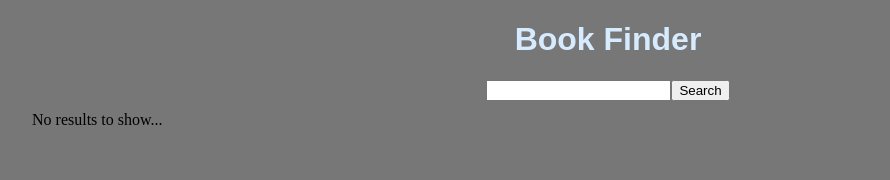
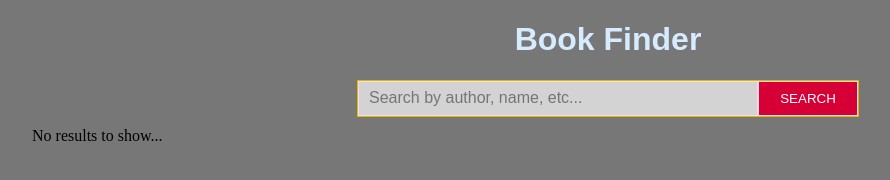
Before and after one commit to j-weigle/book-finder, a React app: page / in a window 1280 px wide. Shown: the whole page, without its empty margins (32-922 px from the left). Built offline with nearby package versions, Linux system fonts and the light colour scheme.

Commit message:
Search bar styling done, placeholder added

```diff
--- a/src/index.js
+++ b/src/index.js
@@ -142,8 +142,11 @@ class Books extends React.Component {
 class Search extends React.Component {
   render () {
     return(
-      <div className="search-area">
+      <div className="search">
         <input
+          type="text"
+          value={this.props.query}
+          placeholder="Search by author, name, etc..."
           onChange={this.props.onChange}
           onKeyPress={pressed => {
             if (pressed.key === 'Enter') {
@@ -151,7 +154,7 @@ class Search extends React.Component {
             }
           }}
         />
-        <button id="search-btn" onClick={this.props.onClick}>Search</button>
+        <button id="search-btn" onClick={this.props.onClick}>SEARCH</button>
       </div>
     );
   }
--- a/src/scss/index.scss
+++ b/src/scss/index.scss
@@ -22,7 +22,38 @@ body {
 }
 
 .search-wrapper {
+  width: 100%;
+  display: flex;
+  justify-content: center;
   margin-bottom: 10px;
+}
+
+.search {
+  border: 1px solid _color(primary-dark);
+
+  input {
+    font-size: medium;
+    padding-left: 10px;
+    box-sizing: border-box;
+    height: 35px;
+    width: 400px;
+    background-color: lightgray;
+    border: 1px solid _color(tertiary);
+
+    &:focus {
+      outline: none;
+      background-color: white;
+    }
+  }
+
+  button {
+    box-sizing: border-box;
+    width: 100px;
+    height: 35px;
+    color: white;
+    background-color: _color(tertiary-dark);
+    border: 1px solid _color(tertiary);
+  }
 }
 
 .books-wrapper {
@@ -98,3 +129,16 @@ body {
     width: 49%;
   }
 }
+
+@media screen and (max-width: 600px) {
+  .search {
+    width: 90%;
+    input {
+      width: 100%;
+    }
+
+    button {
+      width: 100%;
+    }
+  }
+}
```
Also changed, not shown: src/css/index.css.
